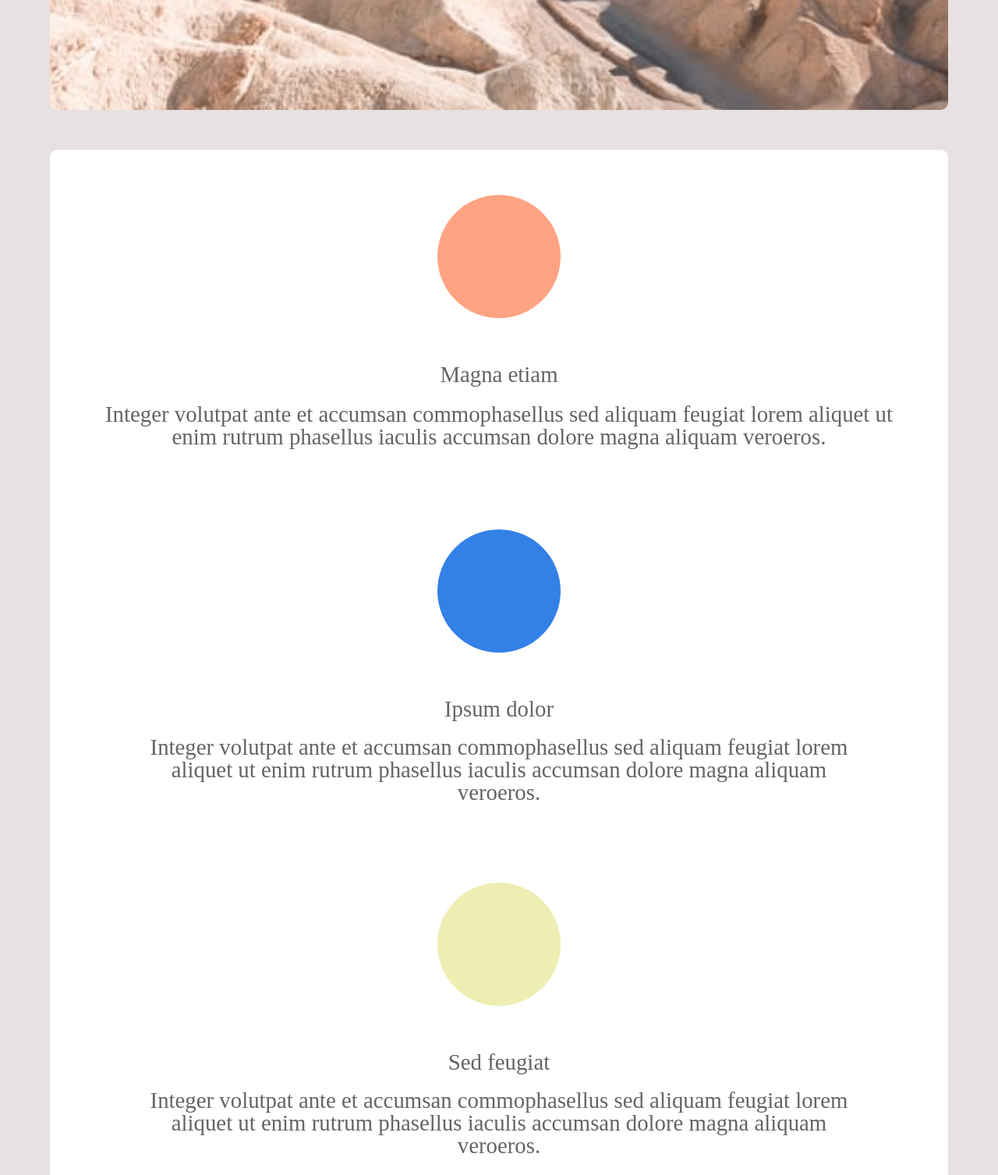
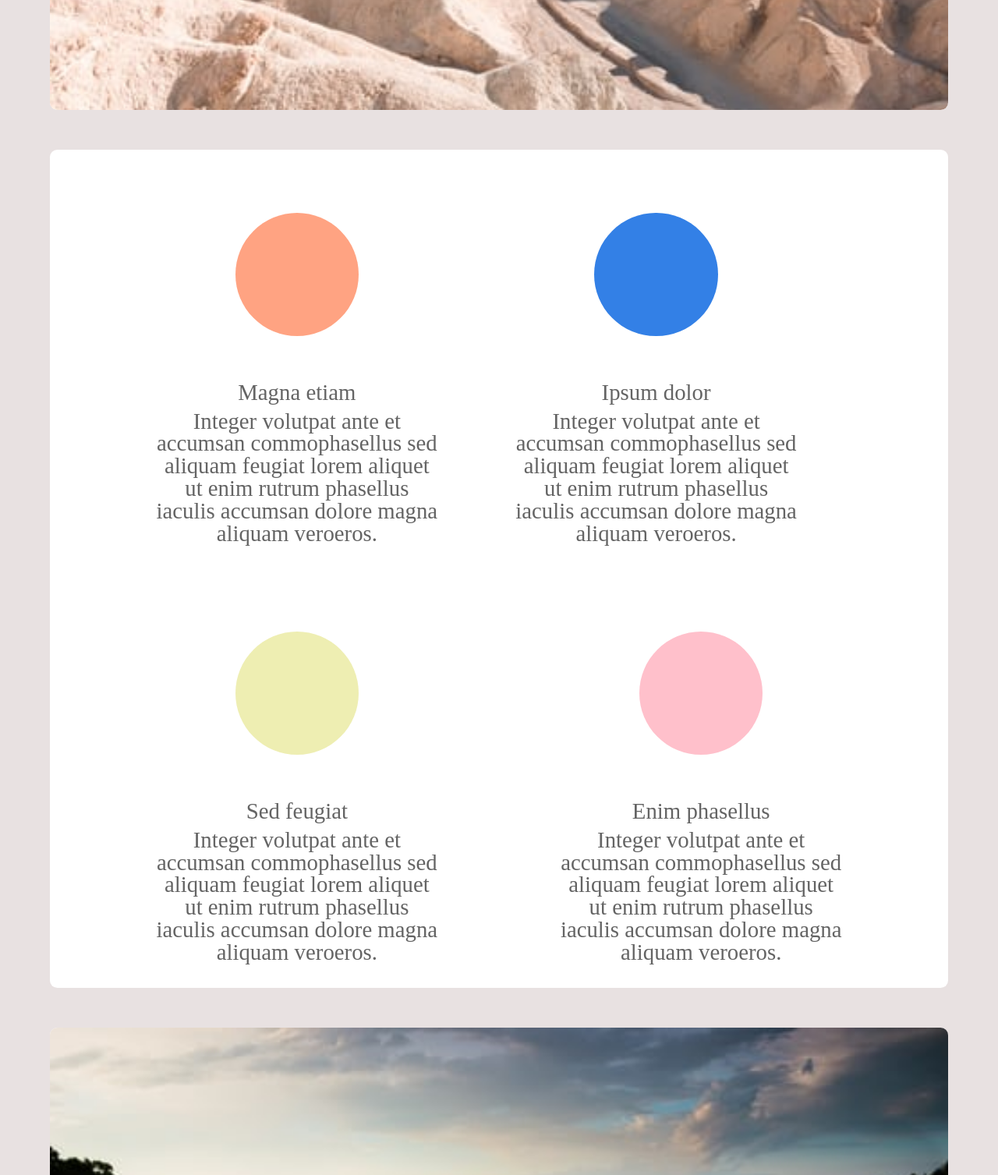
Before and after one commit to Build-Week-Expt-Journal-1/Landing-Page, a PHP site: page / in a window 1280 px wide. Shown: the part 1513-3020 px from the top of the page at 78% size. Run offline with PHP 8.4, Linux system fonts and the light colour scheme.

Commit message:
done top section desktop view

```diff
--- a/css/index.css
+++ b/css/index.css
@@ -247,3 +247,15 @@ body .footer {
     margin: 5%;
   }
 }
+@media only screen and (min-width: 800px) {
+  .display-desktop {
+    display: flex;
+    align-items: center;
+    justify-content: center;
+    flex-direction: row;
+    flex-wrap: wrap;
+  }
+  .container {
+    width: 35%;
+  }
+}
--- a/index.html
+++ b/index.html
@@ -30,8 +30,8 @@
 		</section>
 
 
-		<section class="text-margin section-border">
-			<section class="display-flex-column ">
+		<section class="text-margin section-border display-desktop">
+			<section class="display-flex-column container">
 				<div class="circle coral"></div>
 				<h2>
 					Magna etiam
@@ -42,7 +42,7 @@
 				</div>
 			</section>
 
-			<section class="display-flex-column text-margin">
+			<section class="display-flex-column text-margin container">
 				<div class="circle blue"></div>
 				<h2>
 					Ipsum dolor
@@ -53,7 +53,7 @@
 				</div>
 			</section>
 
-			<section class="display-flex-column text-margin">
+			<section class="display-flex-column text-margin container">
 				<div class="circle yellow"></div>
 				<h2>
 					Sed feugiat
@@ -64,7 +64,7 @@
 				</div>
 			</section>
 
-			<section class="display-flex-column text-margin">
+			<section class="display-flex-column text-margin container">
 				<div class="circle pink"></div>
 				<h2>
 					Enim phasellus
--- a/less/index.less
+++ b/less/index.less
@@ -16,6 +16,8 @@
 }
 @h1-font-size: 4rem;
 @body-font-size: 1.8rem;
+
+
 
 //css here
 
@@ -185,3 +187,15 @@ body {
   }
 
 }
+@media only screen and (min-width: 800px) {
+    .display-desktop{
+        .display-flex(row);
+        flex-wrap: wrap;
+    }
+    .container{
+
+        width: 35%;
+    }
+
+
+}
```
